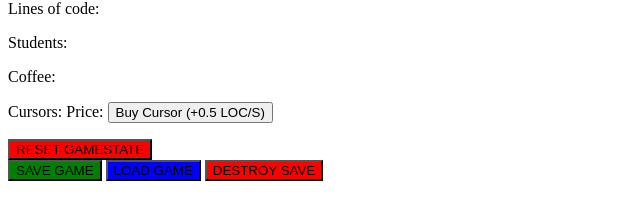
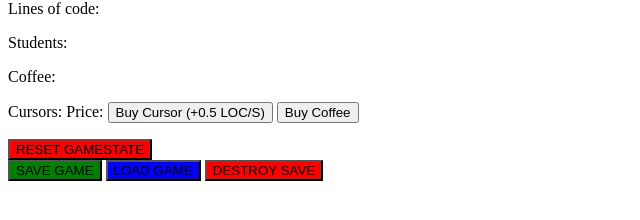
Before and after one commit to jKostet/kapistelio, a plain HTML site: page index.html in a window 1280 px wide. Shown: the part 318-538 px from the top of the page, without its empty margins (0-640 px from the left). Drawn offline with Linux system fonts and the light colour scheme.

Commit message:
Add buing coffee

```diff
--- a/game.js
+++ b/game.js
@@ -1,12 +1,21 @@
+// Keyboard clicks
+var lines = 0;
+
 // Students
 var students = 0;
 
 
 // Coffee
 var coffee = 0;
+var coffeeCost = 10;
 
-// Keyboard clicks
-var lines = 0;
+function buyCoffee() {
+  if(lines >= coffeeCost){
+    lines -= coffeeCost;
+    coffee++;
+    updateStats();
+  }
+}
 
 function keyboardClick(n) {
   lines += n;
--- a/index.html
+++ b/index.html
@@ -18,6 +18,7 @@
 
   <div class="upgrades">
     <p>Cursors: <span id="cursors"></span> Price: <span id="cursorCost"></span><button onclick="buyCursor()">Buy Cursor (+0.5 LOC/S)</button>
+    <button onclick="buyCoffee()" id="coffeeButton">Buy Coffee</button>
   </div>
 
   <div class="dev">
```
